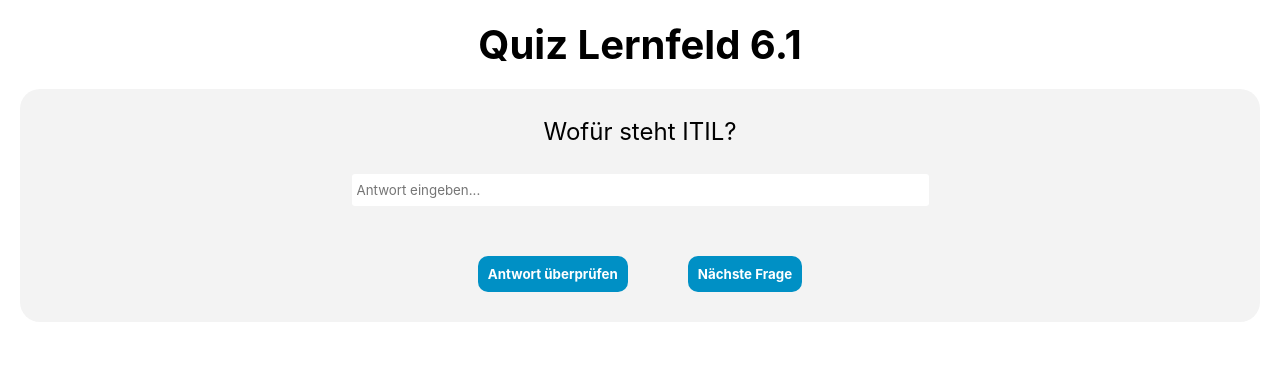
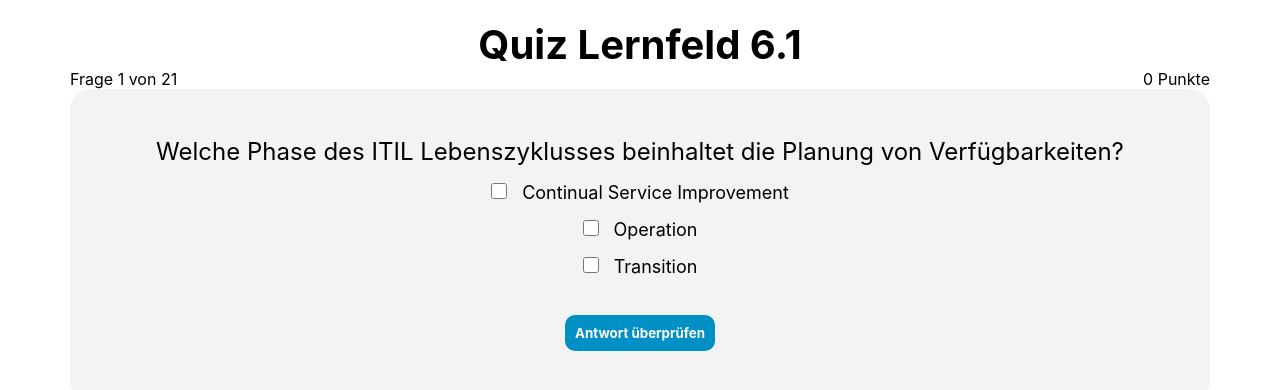
Before and after one commit to Qangeldratsch/Quiz-Lernfeld-6, a React (Create React App) app: page / in a window 1280 px wide. Shown: the top 390 px of the page. Built offline with nearby package versions, Linux system fonts and the light colour scheme.

Commit message:
Added points and other stuff

```diff
--- a/src/Buttons.tsx
+++ b/src/Buttons.tsx
@@ -5,20 +5,26 @@
     return (
         <div className="button--wrapper">
             <button
-                onClick={() => {props.checkAnswers()}}
+                onClick={() => {
+                    props.checkAnswers();
+                    props.setNextQuestionsVisible(true);
+                }}
             >
                 Antwort überprüfen
             </button>
+            {props.nextQuestionsVisible &&
                 <button
                     onClick={
                         () => {
                             props.setCurrentQuestion(((prevState: number) => prevState + 1));
                             props.resetStates();
+                            props.setNextQuestionsVisible(false);
                         }
                     }
                 >
                     Nächste Frage
                 </button>
+            }
         </div>
     );
 }
--- a/src/Quiz.tsx
+++ b/src/Quiz.tsx
@@ -8,37 +8,49 @@
 export const Quiz = () => {
 
     const [currentQuestion, setCurrentQuestion] = useState(0);
+    const [points, setPoints] = useState(0);
 
     let allQuestions = new Array;
 
+    if (simpleQuestions.simpleQuestions instanceof Array) {
+        simpleQuestions.simpleQuestions.map((question: any, index: number) =>
+            allQuestions.push(
+                <SimpleQuestion
+                    question={question.question}
+                    answers={question.answers}
+                    setCurrentQuestion={setCurrentQuestion}
+                    setPoints={setPoints}
+                    key={"simpleQuestions-" + index}
+                />
+            )
+        );
+    }
+
     if (textInputQuestions.textInputQuestions instanceof Array) {
-        textInputQuestions.textInputQuestions.map((question: any) =>
+        textInputQuestions.textInputQuestions.map((question: any, index: number) =>
             allQuestions.push(
                 <TextInputQuestion
                     question={question.question}
                     answer={question.answer}
                     setCurrentQuestion={setCurrentQuestion}
+                    setPoints={setPoints}
+                    key={"textInputQuestion-" + index}
                 />
             )
         );
     }
 
-    if (simpleQuestions.simpleQuestions instanceof Array) {
-        simpleQuestions.simpleQuestions.map((question: any) =>
-            allQuestions.push(
-                <SimpleQuestion
-                    question={question.question}
-                    answers={question.answers}
-                    setCurrentQuestion={setCurrentQuestion}
-                />
-            )
-        );
-    }
-
-
     return (
         <div className="quiz">
             <h1>Quiz Lernfeld 6.1</h1>
+            <div className="stats">
+                <div className="question-counter">
+                    Frage {currentQuestion + 1} von {allQuestions.length}
+                </div>
+                <div className="points">
+                    {points} Punkte
+                </div>
+            </div>
             <div className="questions">
                 {allQuestions[currentQuestion]}
             </div>
--- a/src/SimpleQuestion.tsx
+++ b/src/SimpleQuestion.tsx
@@ -4,6 +4,7 @@
 
 export const SimpleQuestion = (props:any) => {
 
+    const [nextQuestionsVisible, setNextQuestionsVisible] = useState(false);
     const [checked, setChecked] = useState(
         new Array(props.answers.length).fill(false)
     );
@@ -41,10 +42,16 @@
                     // @ts-ignore
                     document.getElementById("answer-" + id)
                         .classList.add("answer--correct");
+                    if (!nextQuestionsVisible) {
+                        props.setPoints(((prevState: number) => prevState + 1));
+                    }
                 } else {
                     // @ts-ignore
                     document.getElementById("answer-" + id)
                         .classList.add("answer--wrong");
+                    if (!nextQuestionsVisible) {
+                        props.setPoints(((prevState: number) => prevState - 1));
+                    }
                 }
             }
             // highlight the correct answers
@@ -96,6 +103,8 @@
                 checkAnswers={checkAnswers}
                 resetStates={resetStates}
                 setCurrentQuestion={props.setCurrentQuestion}
+                nextQuestionsVisible={nextQuestionsVisible}
+                setNextQuestionsVisible={setNextQuestionsVisible}
             />
         </div>
     );
--- a/src/TextInputQuestion.tsx
+++ b/src/TextInputQuestion.tsx
@@ -4,6 +4,7 @@
 
 export const TextInputQuestion = (props:any) => {
 
+    const [nextQuestionsVisible, setNextQuestionsVisible] = useState(false);
     const [showAnswer, setShowAnswer] = useState(false);
 
     const checkAnswers = () => {
@@ -50,6 +51,8 @@
                 checkAnswers={checkAnswers}
                 resetStates={resetStates}
                 setCurrentQuestion={props.setCurrentQuestion}
+                nextQuestionsVisible={nextQuestionsVisible}
+                setNextQuestionsVisible={setNextQuestionsVisible}
             />
 
         </div>
--- a/src/quiz.css
+++ b/src/quiz.css
@@ -1,8 +1,15 @@
+
+.quiz {
+    display: flex;
+    flex-direction: column;
+    margin: 20px 50px;
+}
 
 .question--wrapper {
     display: flex;
     flex-direction: column;
-    margin: 20px 50px;
+    margin: 20px 0px;
+
     border: 2px solid red;
     border-radius: 3px;
     border: none; /*1px solid rgba(0, 0, 0, 0.22);*/
@@ -28,4 +35,9 @@
 
 button:hover {
     background-color: rgb(0, 126, 172);
-  }
+}
+
+.stats {
+    display: flex;
+    justify-content: space-between;
+}
--- a/src/resources/simpleQuestions.json
+++ b/src/resources/simpleQuestions.json
@@ -14,10 +14,6 @@
             {
                 "answer":"Transition",
                 "value":false
-            },
-            {
-                "answer":"Design",
-                "value":true
             }
         ]
     },
@@ -256,7 +252,7 @@
                 "value":true
             },
             {
-                "answer":"ISO ISO 20000",
+                "answer":"ISO 20000",
                 "value":true
             },
             {
@@ -301,6 +297,70 @@
                 "value": true
             }
         ]
+    },
+
+    {
+        "question": "Welche Aussage über CC BY und CC-BY-NC ist korrekt?",
+        "answers": [
+            {
+                "answer": "CC BY-NC erlaubt kommerzielle Nutzung.",
+                "value": false
+            },
+            {
+                "answer": "Bei CC BY-NC muss der Name des Autors nicht genannt werden.",
+                "value": false
+            },
+            {
+                "answer": "CC BY erlaubt kommerzielle Nutzung.",
+                "value": true
+            },
+            {
+                "answer": "CC BY verbietet jegliche Nutzung und Verbreitung des ürsprünglichem Werk.",
+                "value": false
+            }
+        ]
+    },
+    {
+        "question": "Was passiert, wenn man eine Software mit GNU-Rechten verändert?",
+        "answers": [
+            {
+                "answer": "Die GNU-Rechte, die zuvor existierte, werden weiterhin erhalten.",
+                "value": true
+            },
+            {
+                "answer": "Alle GNU-Rechte entfallen, da nun eine neue Version der Software erschaffen wurde.",
+                "value": false
+            },
+            {
+                "answer": "Software mit GNU-Rechten darf grundsätzlich nicht verändert werden.",
+                "value": false
+            }
+        ]
+    },
+    {
+        "question": "Welches der folgenden Begriffe ist zuständig für IT-Sicherheit oder Datenschutz?",
+        "answers": [
+            {
+                "answer": "IT-SiG",
+                "value": true
+            },
+            {
+                "answer": "ITIL",
+                "value": false
+            },
+            {
+                "answer": "DSGVO",
+                "value": true
+            },
+            {
+                "answer": "BDSG-neu",
+                "value": true
+            },
+            {
+                "answer": "COBIT",
+                "value": false
+            }
+        ]
     }
 
 ]
--- a/src/resources/textInputQuestions.json
+++ b/src/resources/textInputQuestions.json
@@ -8,6 +8,14 @@
         {
             "question":"Welche Möglichkeiten wurden geschaffen, um einen Austausch und übergreifende Funktionalität im Bereich IT-Service zu gewährleisten?",
             "answer":"Frameworks,Normen und Zertifikate"
+        },
+        {
+            "question":"Nenne Beispiele für Werke, die durch das Urheberrecht geschützt sind.",
+            "answer":"Zum Beispiel: Lichtbildwerke, Darstellungen, Sprach- und Schriftwerke oder Computerprogramme"
+        },
+        {
+            "question":"Was sind Lizenzen? Wofür werden sie genutzt?",
+            "answer":"Lizenzen sind Erlaubnisse für die Nutzung und Verbreitung eines Werkes."
         }
     ]
 }
```
Also changed, not shown: src/resources/Lernfeld 6 Quiz.txt. Lines whose indentation alone changed are shown as unchanged.
